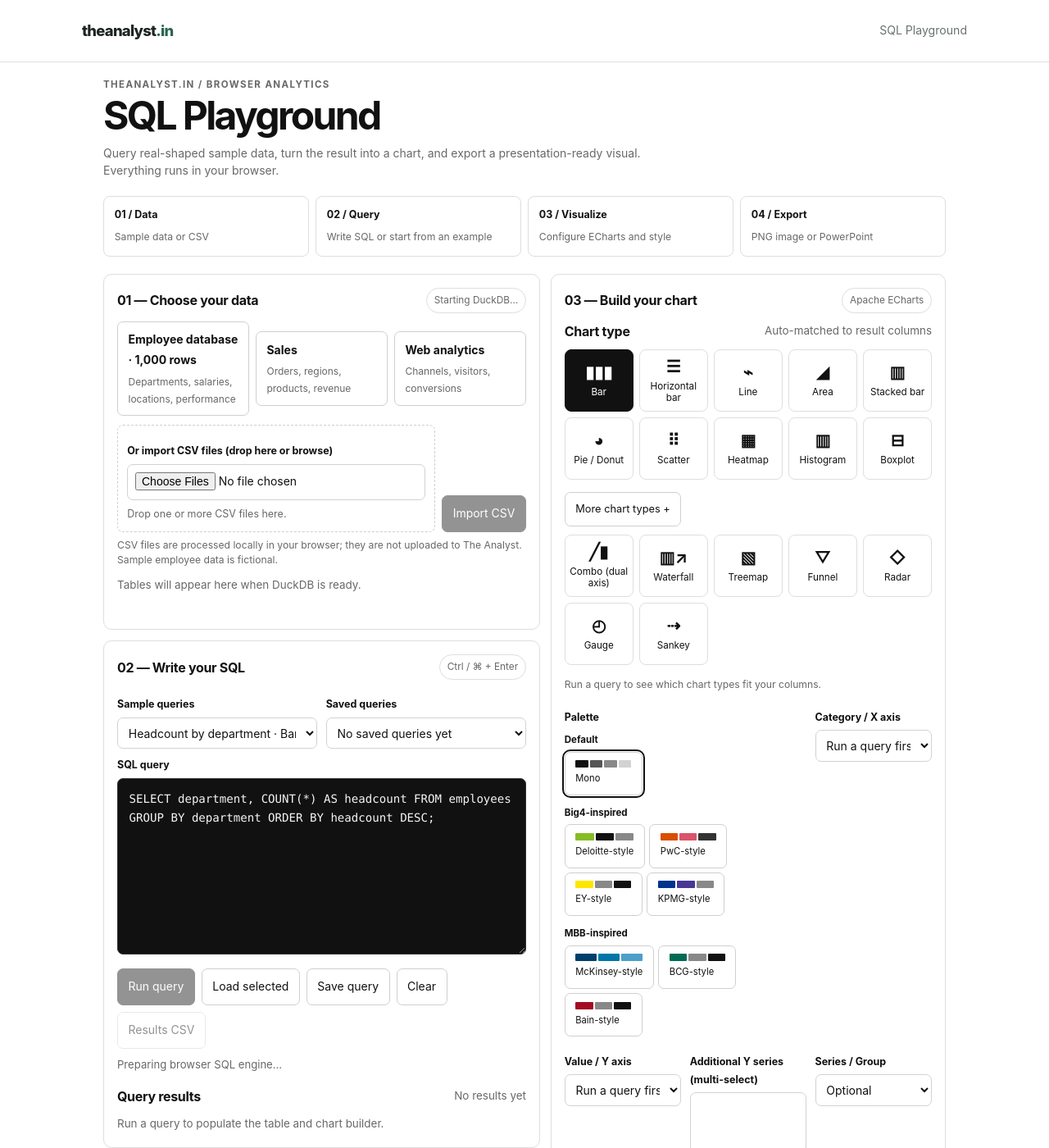
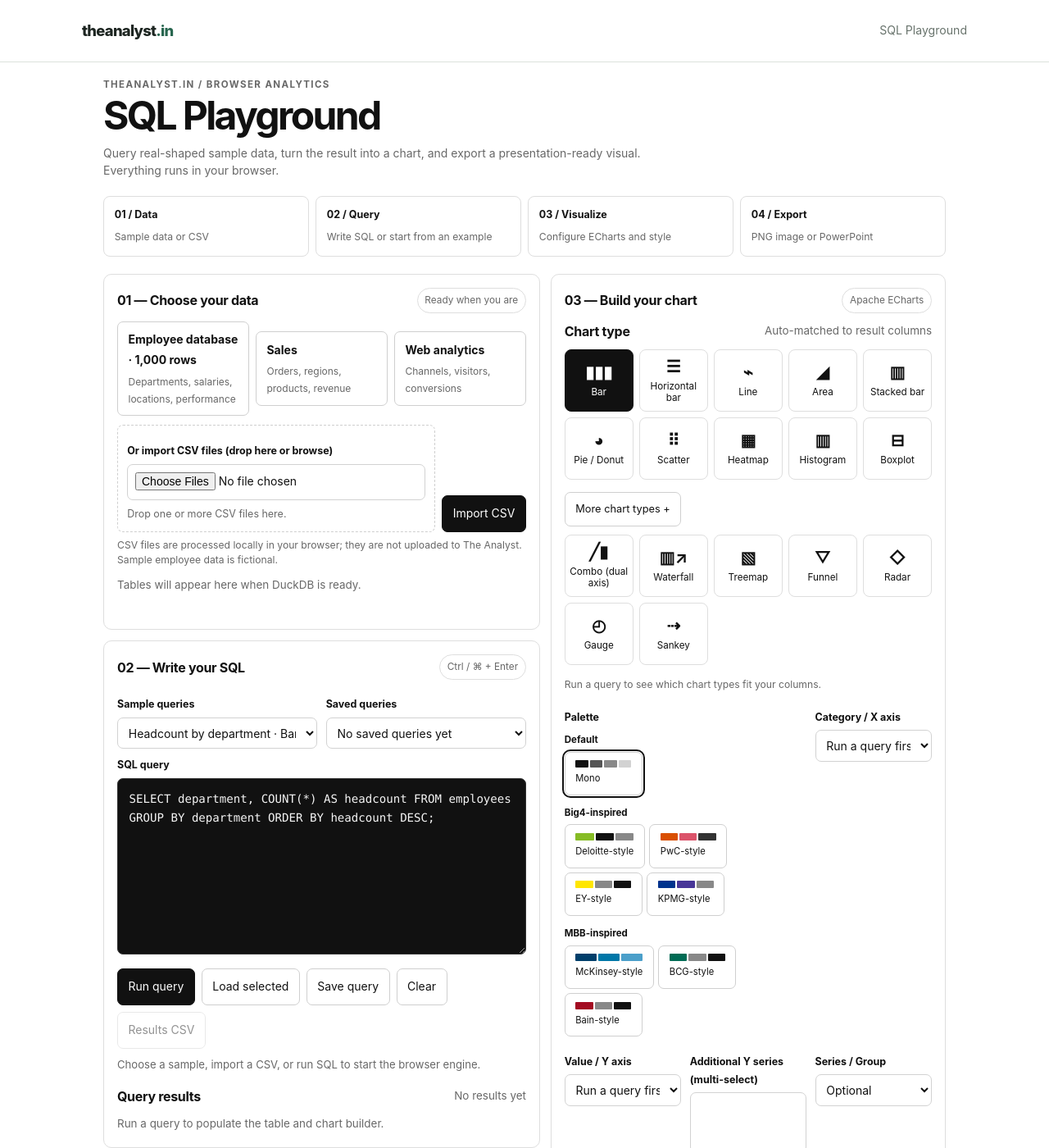
Before and after one commit to theanalystin/theanalyst.github.io, a Jekyll site: the page built from sql-playground.html, in a window 1280 px wide and 1400 px high. Shown: the whole window at 82% size. Built offline with Jekyll 4.4.1, drawn with Linux system fonts in a browser that asks for light colours; some of the changed lines change nothing that is shown.

Commit message:
Defer DuckDB and ECharts downloads until first use

```diff
--- a/sql-playground.html
+++ b/sql-playground.html
@@ -52,7 +52,7 @@
   <div class="workspace">
     <div class="left-workflow">
         <section class="panel">
-    <div class="panel-head"><h2>01 — Choose your data</h2><span class="pill" id="sqlp-engine">Starting DuckDB…</span></div>
+    <div class="panel-head"><h2>01 — Choose your data</h2><span class="pill" id="sqlp-engine">Ready when you are</span></div>
     <div class="row">
       <button type="button" class="dataset" data-sample="employees"><strong>Employee database · 1,000 rows</strong><small>Departments, salaries, locations, performance</small></button>
       <button type="button" class="dataset" data-sample="sales"><strong>Sales</strong><small>Orders, regions, products, revenue</small></button>
@@ -60,7 +60,7 @@
     </div>
     <div class="row" style="margin-top:.7rem;align-items:flex-end">
       <div id="sqlp-dropzone" class="drop" style="flex:1;min-width:220px"><label for="sqlp-files">Or import CSV files (drop here or browse)</label><input id="sqlp-files" type="file" accept=".csv,text/csv" multiple><p class="hint">Drop one or more CSV files here.</p></div>
-      <button class="primary" id="sqlp-import" type="button" disabled>Import CSV</button>
+      <button class="primary" id="sqlp-import" type="button">Import CSV</button>
     </div>
     <p class="file-note">CSV files are processed locally in your browser; they are not uploaded to The Analyst. Sample employee data is fictional.</p>
     <div class="table-list" id="sqlp-tables"><span class="muted">Tables will appear here when DuckDB is ready.</span></div>
@@ -89,13 +89,13 @@
       <div id="sqlp-editor-host" aria-label="SQL editor"></div>
       <textarea id="sqlp-query" spellcheck="false" aria-label="SQL query editor">SELECT department, COUNT(*) AS headcount FROM employees GROUP BY department ORDER BY headcount DESC;</textarea>
       <div class="row" style="margin-top:.6rem">
-        <button class="primary" id="sqlp-run" type="button" disabled>Run query</button>
+        <button class="primary" id="sqlp-run" type="button">Run query</button>
         <button id="sqlp-example" type="button">Load selected</button>
         <button id="sqlp-save-query" type="button">Save query</button>
         <button id="sqlp-clear" type="button">Clear</button>
         <button id="sqlp-download" type="button" disabled>Results CSV</button>
       </div>
-      <p id="sqlp-status" class="status" role="status" aria-live="polite">Preparing browser SQL engine…</p>
+      <p id="sqlp-status" class="status" role="status" aria-live="polite">Choose a sample, import a CSV, or run SQL to start the browser engine.</p>
       <div style="margin-top:1rem">
         <div class="panel-head"><h2>Query results</h2><span id="sqlp-result-meta" class="muted">No results yet</span></div>
         <div id="sqlp-results" class="muted">Run a query to populate the table and chart builder.</div>
@@ -170,7 +170,7 @@
 
 (() => {
 const $ = id => document.getElementById(id);
-const state = {db:null,conn:null,ready:false,columns:[],rows:[],chart:null,editor:null,editorLoading:false,loadedSamples:new Set(),queryText:''};
+const state = {db:null,conn:null,ready:false,initPromise:null,columns:[],rows:[],chart:null,chartPromise:null,chartOption:null,editor:null,editorLoading:false,loadedSamples:new Set(),queryText:'',pendingConfig:null};
 const palettes = {
  mono:['#111111','#555555','#888888','#b0b0b0','#d2d2d2'],
  deloitte:['#86bc25','#111111','#666666','#b8b8b8','#e1e1e1'],
@@ -348,15 +348,20 @@
 }
 function downloadBlob(blob,name){const u=URL.createObjectURL(blob),a=document.createElement('a');a.href=u;a.download=name;a.click();setTimeout(()=>URL.revokeObjectURL(u),1200);}
 async function run(){
+ if(!state.ready){try{await init();}catch(_){return;}}
  const sql=getQuery().trim();if(!sql){status('Enter a query first.',true);return;}
  $('sqlp-run').disabled=true;status('Running query…');const t=performance.now();
  try{
+  if(/\\bemployees\\b/i.test(sql)&&!state.loadedSamples.has('employees'))await loadSample('employees');
   const result=await state.conn.query(sql),cols=result.schema.fields.map((f,i)=>({name:f.name,index:i}));
   state.queryText=sql;
   const rows=result.toArray().map(row=>cols.map(c=>row[c.name]));
-  renderRows(cols,rows);status('Query completed in '+((performance.now()-t)/1000).toFixed(2)+'s.');await refreshTables();drawChart();
+  renderRows(cols,rows);await refreshTables();
+  status('Query completed in '+((performance.now()-t)/1000).toFixed(2)+'s.');
+  await drawChart();
+  if(state.pendingConfig){const config=state.pendingConfig;state.pendingConfig=null;restoreConfig(config);setPalette(config.palette||'mono');updateChartAvailability();await drawChart();}
  }catch(e){status(friendlySqlError(e),true);}
- finally{$('sqlp-run').disabled=!state.ready;}
+ finally{$('sqlp-run').disabled=false;}
 }
 function selectedChart(){return document.querySelector('#sqlp [data-chart][aria-pressed="true"]')?.dataset.chart||'bar';}
 function selectChart(type){document.querySelectorAll('#sqlp [data-chart]').forEach(b=>b.setAttribute('aria-pressed',String(b.dataset.chart===type)));if($('sqlp-chart-note'))$('sqlp-chart-note').textContent='Selected: '+type+'.';}
@@ -403,7 +408,7 @@
  }
 }
 async function drawChart(){
- if(!state.chart||!state.columns.length)return;updateChartAvailability();
+ if(!state.columns.length)return;if(!state.chart)await initEcharts();updateChartAvailability();
  const type=selectedChart(),a=compatibility(type);if(!a.valid){$('sqlp-chart-note').textContent=a.why;return;}
  const d=chartData(),pal=palettes[$('sqlp-palette').value]||palettes.mono,title=$('sqlp-title').value.trim(),subtitle=$('sqlp-subtitle').value.trim(),xt=$('sqlp-x-title').value.trim(),yt=$('sqlp-y-title').value.trim(),showLabels=$('sqlp-labels').checked,showGrid=$('sqlp-gridlines').checked,showLegend=$('sqlp-legend').checked,sort=$('sqlp-sort').value;
  try{
@@ -451,6 +456,7 @@
  }catch(e){status('PowerPoint export failed: '+(e.message||String(e)),true);}
 }
 async function importFiles(){
+ if(!state.ready){try{await init();}catch(_){return;}}
  const files=Array.from($('sqlp-files').files||[]).filter(f=>/\.csv$/i.test(f.name));
  if(!files.length){$('sqlp-import-status').textContent='Choose at least one CSV file.';return;}
  $('sqlp-import').disabled=true;$('sqlp-import-status').textContent='Importing '+files.length+' file(s)…';
@@ -466,20 +472,10 @@
  $('sqlp-engine').textContent='Loading '+s.name+'…';if(!s.csv)s.csv=employeeCSV();
  await addTable(s.name,s.csv,'sample');state.loadedSamples.add(key);await refreshTables();await profileTable(s.name);$('sqlp-engine').textContent='DuckDB ready';
 }
-async function init(){
- try{
-  status('Loading DuckDB engine…');duckdb=await import('https://cdn.jsdelivr.net/npm/@duckdb/duckdb-wasm@1.29.0/+esm');
-  const bundle=await duckdb.selectBundle(duckdb.getJsDelivrBundles());
-  const workerUrl=URL.createObjectURL(new Blob(['importScripts("'+bundle.mainWorker+'");'],{type:'text/javascript'}));
-  const worker=new Worker(workerUrl);state.db=new duckdb.AsyncDuckDB(new duckdb.ConsoleLogger(),worker);
-  await state.db.instantiate(bundle.mainModule,bundle.pthreadWorker);URL.revokeObjectURL(workerUrl);
-  state.conn=await state.db.connect();state.ready=true;$('sqlp-engine').textContent='Preparing employee sample…';
-  await loadSample('employees');
+async function initEcharts(){
+ if(state.chart)return state.chart;if(state.chartPromise)return state.chartPromise;
+ state.chartPromise=(async()=>{
   echarts=await import('https://cdn.jsdelivr.net/npm/echarts@5.6.0/core.js');
-  const charts=await import('https://cdn.jsdelivr.net/npm/echarts@5.6.0/charts.js');
-  const components=await import('https://cdn.jsdelivr.net/npm/echarts@5.6.0/components.js');
-  const renderers=await import('https://cdn.jsdelivr.net/npm/echarts@5.6.0/renderers.js');
-  echarts.use([charts.BarChart,charts.LineChart,charts.PieChart,charts.ScatterChart,charts.HeatmapChart,charts.BoxplotChart,charts.TreemapChart,charts.FunnelChart,charts.RadarChart,charts.GaugeChart,charts.SankeyChart,components.TitleComponent,components.TooltipComponent,components.GridComponent,components.LegendComponent,components.VisualMapComponent,components.RadarComponent,renderers.CanvasRenderer,renderers.SVGRenderer]);
   const chartModules=await Promise.all([
    import('https://cdn.jsdelivr.net/npm/echarts@5.6.0/lib/chart/bar/install.js'),
    import('https://cdn.jsdelivr.net/npm/echarts@5.6.0/lib/chart/line/install.js'),
@@ -506,19 +502,38 @@
    import('https://cdn.jsdelivr.net/npm/echarts@5.6.0/lib/renderer/svg/install.js')
   ]);
   echarts.use([...chartModules,...componentModules,...rendererModules].map(module=>module.default));
-  state.chart=echarts.init($('sqlp-chart'),null,{renderer:'canvas'});
-  $('sqlp-run').disabled=false;$('sqlp-import').disabled=false;
-  let restore=readHashConfig();if(!restore){try{restore=JSON.parse(localStorage.getItem('theanalyst.sql.session')||'null');}catch(_){}}
-  if(restore)restoreConfig(restore);
-  setPalette($('sqlp-palette').value||'mono');status('DuckDB ready. Run SQL or choose a sample dataset.');await run();
-  if(restore){restoreConfig(restore);setPalette(restore.palette||'mono');updateChartAvailability();await drawChart();}
- }catch(e){$('sqlp-engine').textContent='Engine unavailable';status('Could not start DuckDB. Reload the page or check browser/CDN restrictions. '+(e.message||String(e)),true);}
+  state.chart=echarts.init($('sqlp-chart'),null,{renderer:'canvas'});return state.chart;
+ })();
+ try{return await state.chartPromise;}catch(e){state.chartPromise=null;throw e;}
+}
+async function init(){
+ if(state.ready)return true;if(state.initPromise)return state.initPromise;
+ state.initPromise=(async()=>{
+  try{
+   $('sqlp-engine').textContent='Loading DuckDB…';status('Loading DuckDB-Wasm only when you need it…');
+   duckdb=await import('https://cdn.jsdelivr.net/npm/@duckdb/duckdb-wasm@1.29.0/+esm');
+   const bundle=await duckdb.selectBundle(duckdb.getJsDelivrBundles());
+   const workerUrl=URL.createObjectURL(new Blob(['importScripts("'+bundle.mainWorker+'");'],{type:'text/javascript'}));
+   const worker=new Worker(workerUrl);state.db=new duckdb.AsyncDuckDB(new duckdb.ConsoleLogger(),worker);
+   await state.db.instantiate(bundle.mainModule,bundle.pthreadWorker);URL.revokeObjectURL(workerUrl);
+   state.conn=await state.db.connect();state.ready=true;$('sqlp-engine').textContent='DuckDB ready';
+   $('sqlp-run').disabled=false;$('sqlp-import').disabled=false;
+   let restore=readHashConfig();if(!restore){try{restore=JSON.parse(localStorage.getItem('theanalyst.sql.session')||'null');}catch(_){}}
+   if(restore){state.pendingConfig=restore;if(restore.query)setQuery(restore.query);setPalette(restore.palette||'mono');}
+   status('DuckDB ready. Choose a sample, import a CSV, or run SQL.');
+   return true;
+  }catch(e){
+   $('sqlp-engine').textContent='Engine unavailable';status('Could not start DuckDB. Reload the page or check browser/CDN restrictions. '+(e.message||String(e)),true);
+   state.initPromise=null;throw e;
+  }
+ })();
+ return state.initPromise;
 }
 $('sqlp-run').addEventListener('click',run);
 $('sqlp-query').addEventListener('keydown',e=>{if((e.ctrlKey||e.metaKey)&&e.key==='Enter'){e.preventDefault();run();}});
 $('sqlp-query').addEventListener('focus',initCodeMirror,{once:true});
 $('sqlp-example').addEventListener('click',()=>{setQuery(examples[$('sqlp-query-examples').value]||examples.headcount);});
-$('sqlp-query-examples').addEventListener('change',()=>{setQuery(examples[$('sqlp-query-examples').value]||examples.headcount);});
+$('sqlp-query-examples').addEventListener('change',()=>{state.pendingConfig=null;setQuery(examples[$('sqlp-query-examples').value]||examples.headcount);});
 $('sqlp-save-query').addEventListener('click',saveQuery);
 $('sqlp-saved-query').addEventListener('change',()=>{let saved=[];try{saved=JSON.parse(localStorage.getItem('theanalyst.sql.savedQueries')||'[]');}catch(_){}const q=saved[Number($('sqlp-saved-query').value)];if(q)setQuery(q.sql);});
 refreshSavedQueries();
@@ -542,7 +557,6 @@
 $('sqlp-ppt').addEventListener('click',exportPpt);
 
 function dataURItoBlob(uri){const parts=uri.split(','),mime=parts[0].match(/:(.*?);/)[1],raw=atob(parts[1]),arr=new Uint8Array(raw.length);for(let i=0;i<raw.length;i++)arr[i]=raw.charCodeAt(i);return new Blob([arr],{type:mime});}
-document.querySelectorAll('#sqlp [data-sample]').forEach(b=>b.addEventListener('click',async()=>{try{if(!state.ready){status('DuckDB is still loading.');return;}await loadSample(b.dataset.sample);setQuery(examples[b.dataset.sample]);await run();}catch(e){status('Could not load sample: '+(e.message||String(e)),true);}}));
-init();
-})();
+document.querySelectorAll('#sqlp [data-sample]').forEach(b=>b.addEventListener('click',async()=>{try{if(!state.ready)await init();state.pendingConfig=null;await loadSample(b.dataset.sample);setQuery(examples[b.dataset.sample]);await run();}catch(e){status('Could not load sample: '+(e.message||String(e)),true);}}));
+status('Choose a sample, import a CSV, or run SQL to initialize DuckDB.');
 </script>
```
